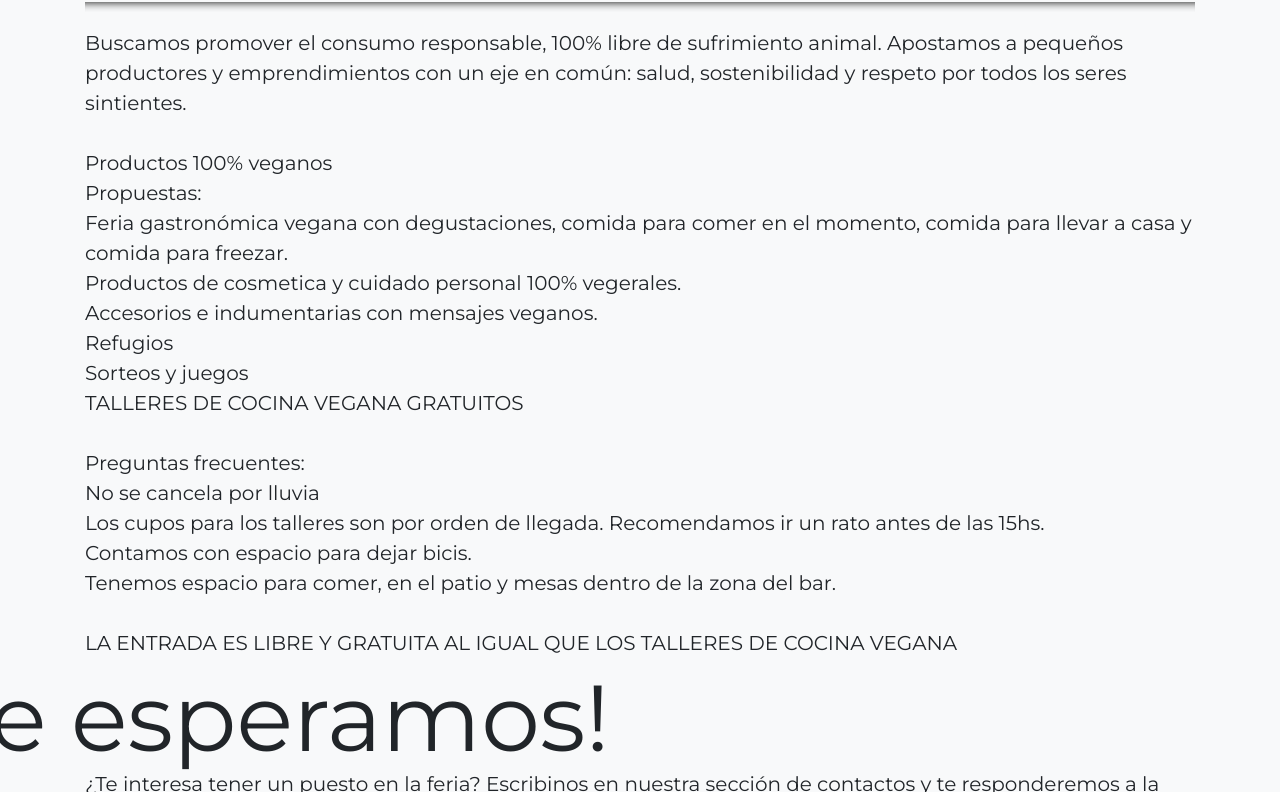
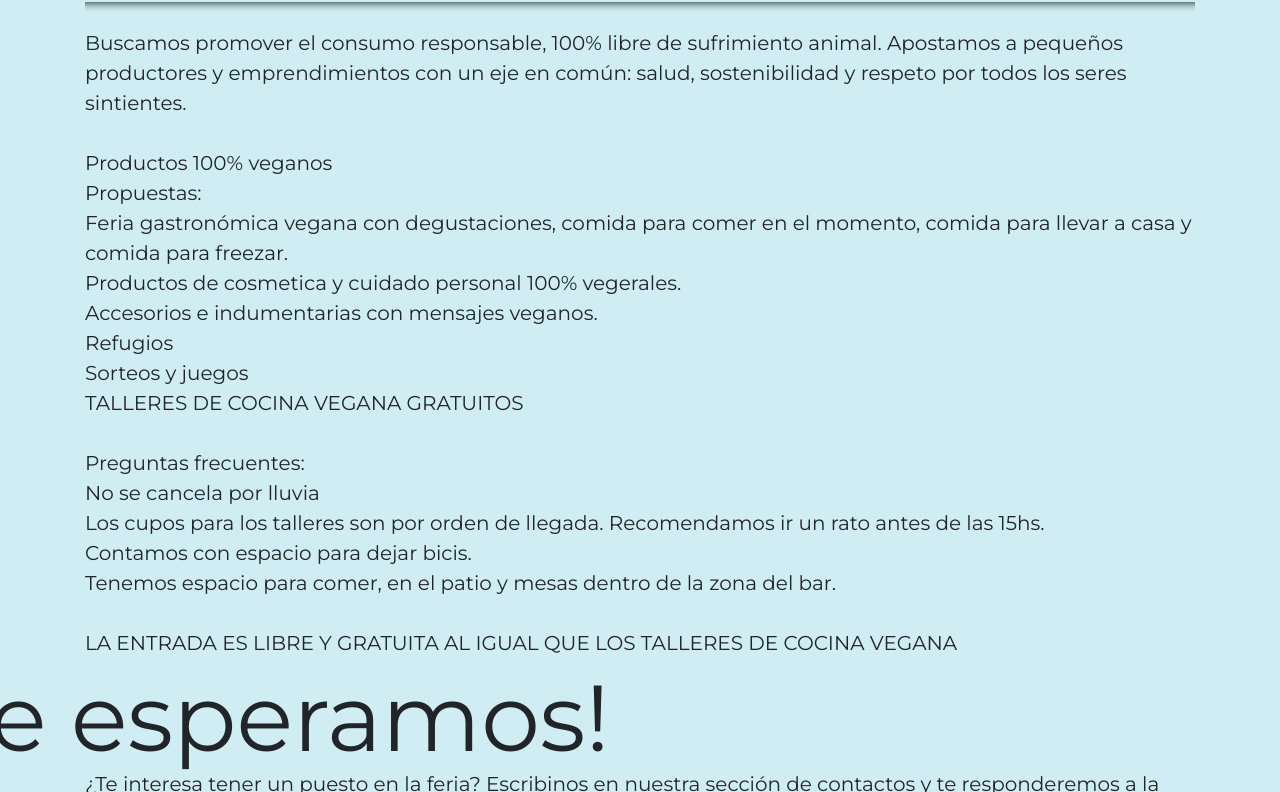
Before and after one commit to veganizados/veganizados.github.io, a website: page FERIA-VEGANA/index.html in a window 1280 px wide. Shown: the part 696-1488 px from the top of the page. Drawn offline with nearby package versions, Linux system fonts and the light colour scheme; files whose address does not match are found by name.

Commit message:
Update mis-estilos.css

```diff
--- a/FERIA-VEGANA/css/mis-estilos.css
+++ b/FERIA-VEGANA/css/mis-estilos.css
@@ -23,6 +23,9 @@ header{
     background-size:cover;
     background-attachment: fixed;
     height: 500px;
+}
+.fondo-claro{
+    background-color: #cfedf3;
 }
 .fondo-imagen{
     background-image: url(../imagenes/vaca-vegan.jpg);
```
